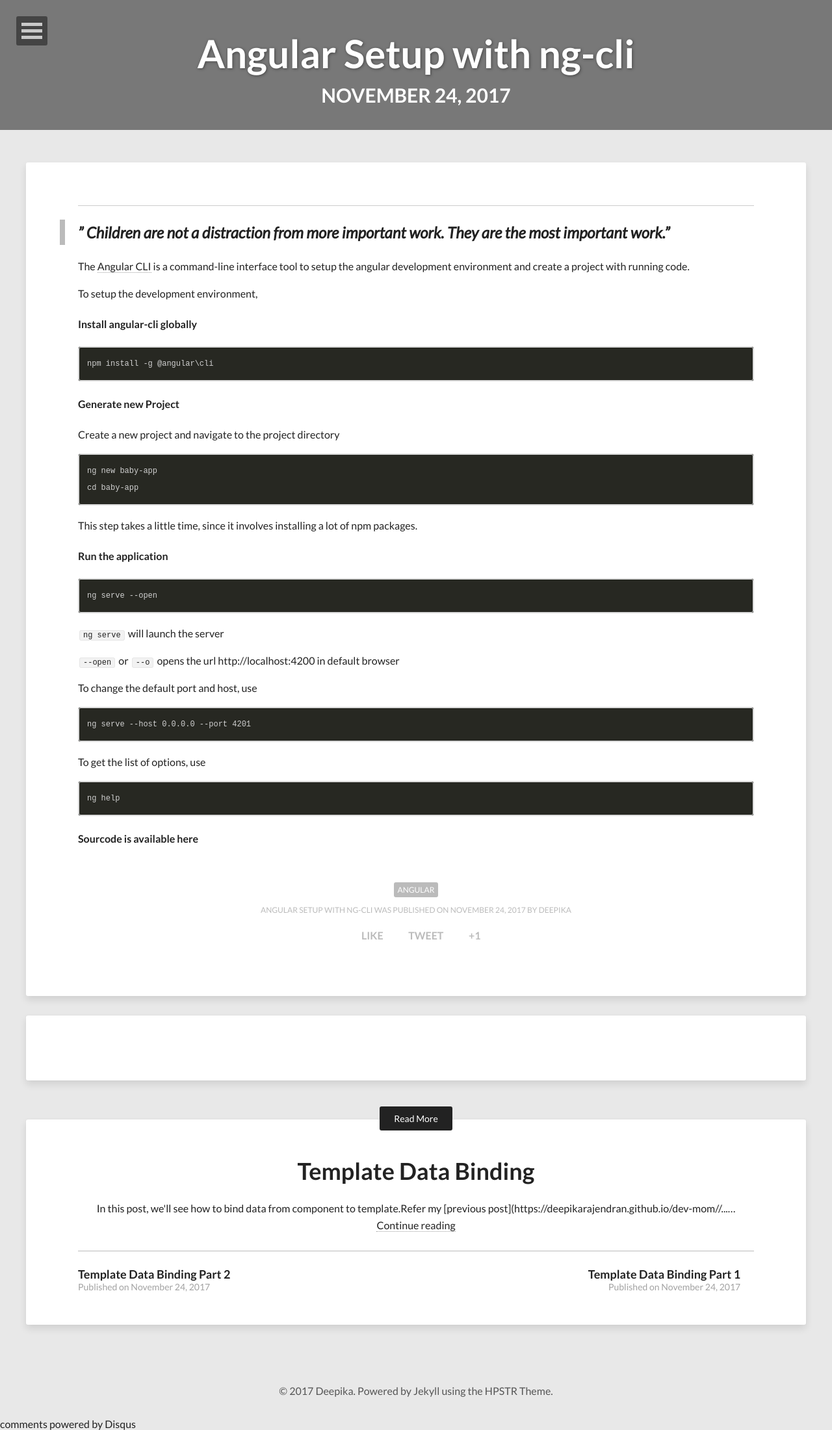
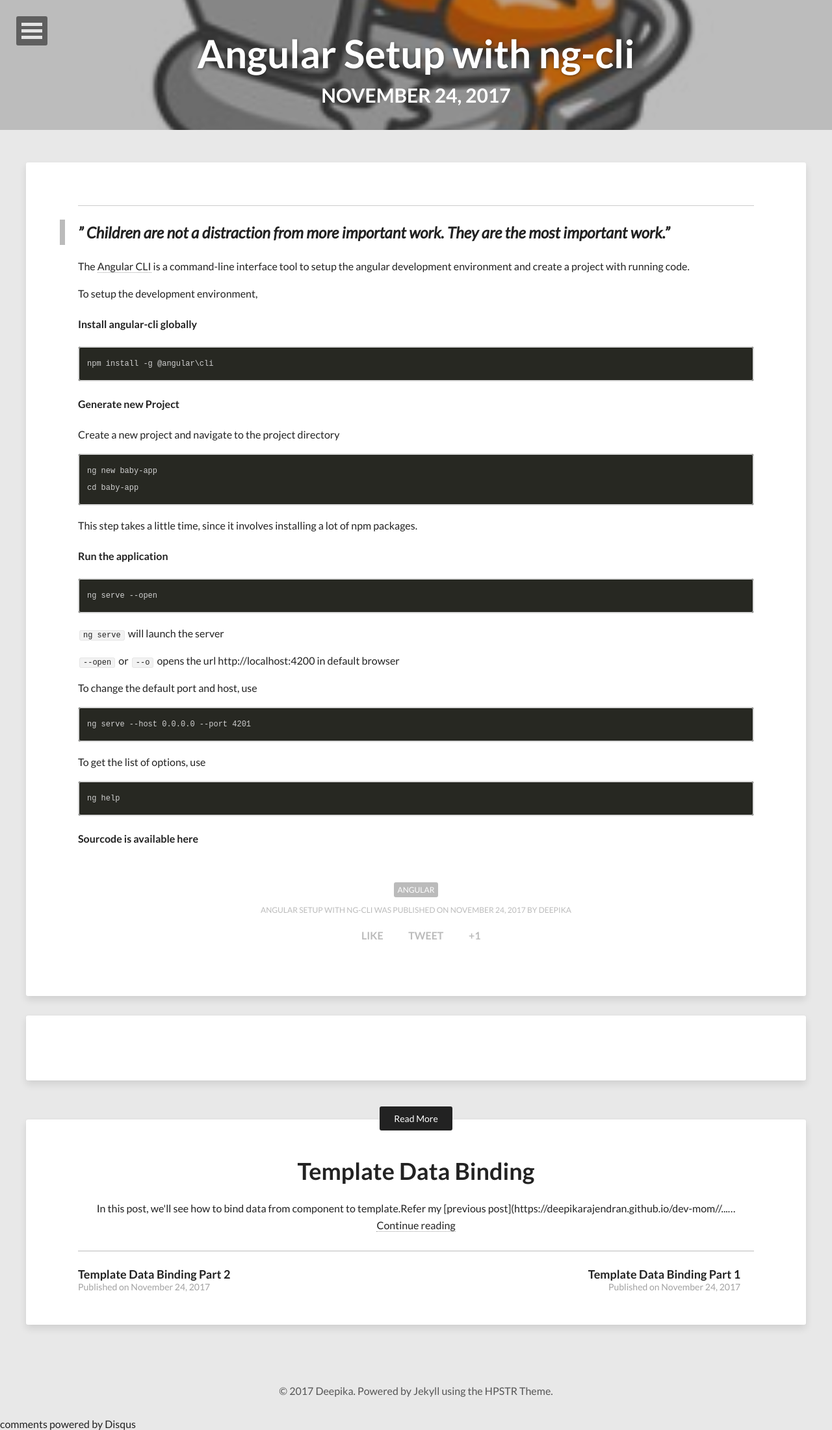
Before and after one commit to DeepikaRajendran/dev-mom, a Jekyll site: the page built from _posts/2017-11-24-angular-setup-with-angular-cli.md, in a window 1280 px wide. Shown: the whole page at 65% size. Built offline with Jekyll 4.4.1, drawn with Linux system fonts in a browser that asks for light colours; nearby versions of some CDN libraries; comment, search, counter and statistics services are not loaded.

Commit message:
Update 2017-11-24-angular-setup-with-angular-cli.md

```diff
--- a/_posts/2017-11-24-angular-setup-with-angular-cli.md
+++ b/_posts/2017-11-24-angular-setup-with-angular-cli.md
@@ -3,7 +3,7 @@
 title: "Angular Setup with ng-cli"
 tags: [angular]
 image:
-  feature: baby_favorite
+  feature: avatar.jpg
   credit:
   creditlink:
 comments: true
```
